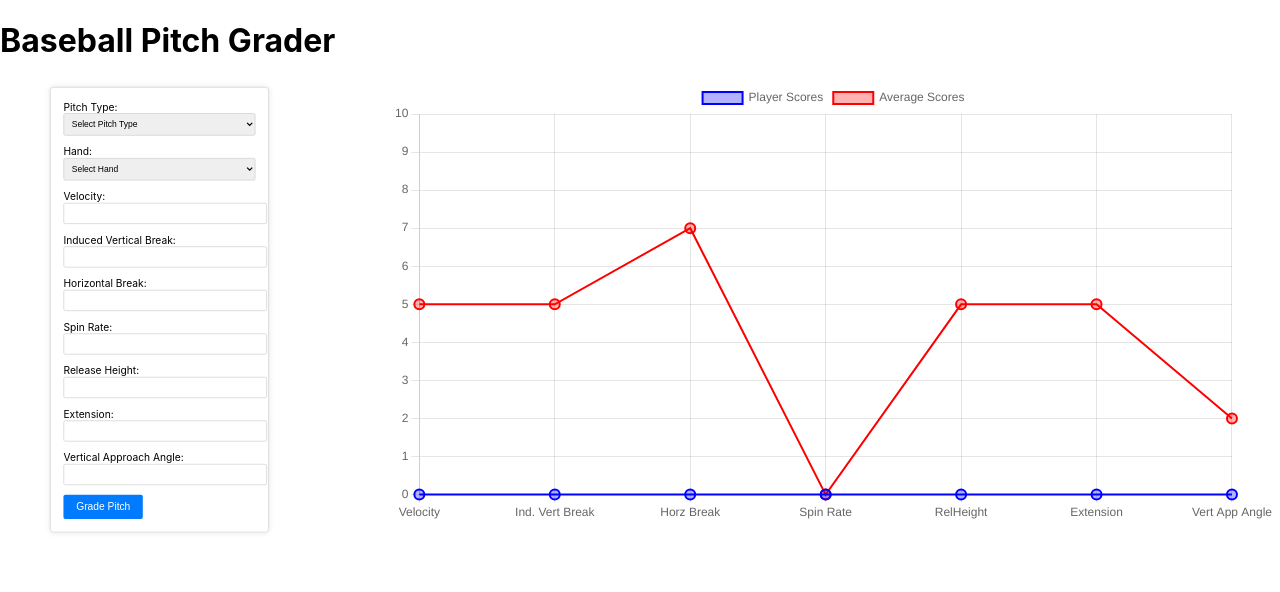
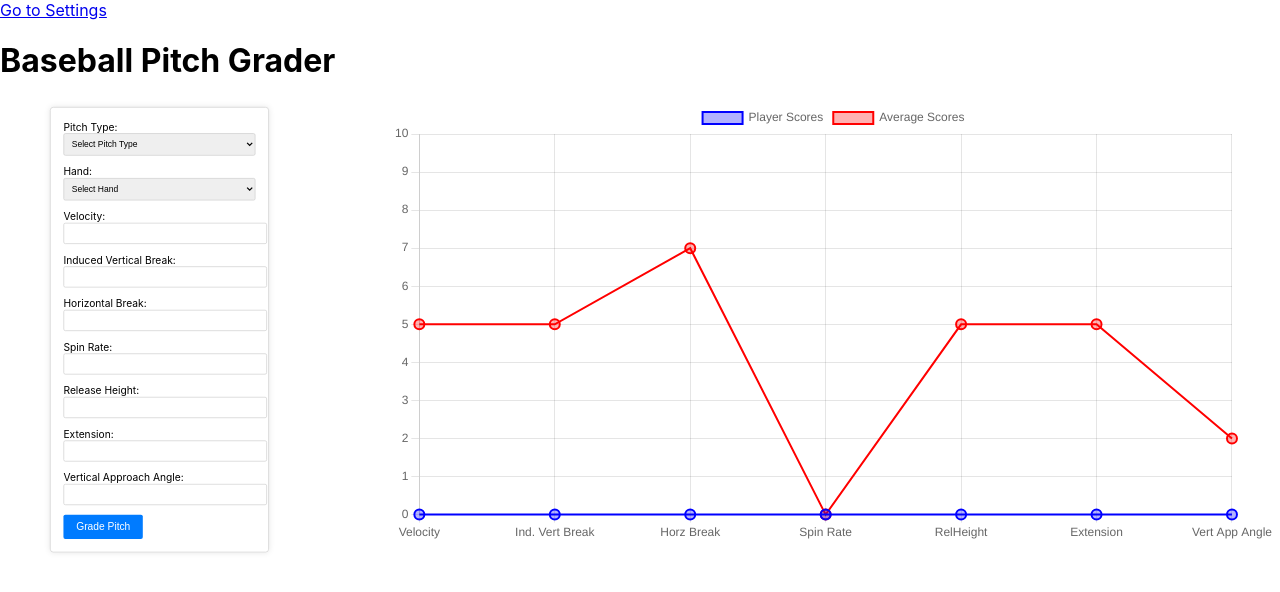
Before and after one commit to alexanderreese/CS495-AlabamaBaseball-GroupD, a React (Create React App) app in the folder baseball-pitch-grader/: page / in a window 1280 px wide. Shown: the top 592 px of the page. Built offline with nearby package versions, Linux system fonts and the light colour scheme.

Commit message:
Initial commit, skeleton settings page

```diff
--- a/baseball-pitch-grader/package.json
+++ b/baseball-pitch-grader/package.json
@@ -11,6 +11,7 @@
     "react": "^18.2.0",
     "react-chartjs-2": "^5.2.0",
     "react-dom": "^18.2.0",
+    "react-router-dom": "^6.16.0",
     "react-scripts": "5.0.1",
     "web-vitals": "^2.1.4"
   },
--- a/baseball-pitch-grader/src/App.js
+++ b/baseball-pitch-grader/src/App.js
@@ -1,34 +1,16 @@
-//import React from 'react';
-import React, { useState } from 'react';
-import PitchInputForm from './components/PitchInputForm';  // Import your PitchInputForm component
-import './components/PitchInputForm.css';  // Import the CSS file for styling
-import SettingsPage from './components/SettingsPage';  // Import your SettingsPage component
-import LineGraph from './components/LineGraph';
-import axios from 'axios';
+import React from 'react';
+import { BrowserRouter as Router, Route, Routes } from 'react-router-dom';
+import MainPage from './MainPage';
+import SettingsPage from './SettingsPage';
 
-const App = () => {
-  const [graphData, setGraphData] = useState([0,0,0,0,0,0,0]);
-
-  const handleSubmit = async () => {
-    // Assuming you update the graphData after fetching data
-    const fetchedData = await axios.post('http://localhost:5000/getScores');
-    const temp = fetchedData.data.finalScores;
-    setGraphData(temp);
-    console.log(graphData);
-  };
-
+function App() {
   return (
-    <div className="title">
-      <h1>Baseball Pitch Grader</h1>
-      <div className="container">
-        <div className="inputForm">
-          <PitchInputForm onSubmit={handleSubmit} />
-        </div>
-        <div className="graphContainer">
-          <LineGraph updateGraphData={graphData} />
-        </div>
-      </div>
-    </div>
+    <Router>
+      <Routes>
+        <Route path="/settings" element={<SettingsPage />} />
+        <Route path="/" element={<MainPage />} />
+      </Routes>
+    </Router>
   );
 }
 
--- /dev/null
+++ b/baseball-pitch-grader/src/MainPage.js
@@ -0,0 +1,38 @@
+//import React from 'react';
+import React, { useState } from 'react';
+import PitchInputForm from './components/PitchInputForm';  // Import your PitchInputForm component
+import './components/PitchInputForm.css';  // Import the CSS file for styling
+import LineGraph from './components/LineGraph';
+import axios from 'axios';
+import { Link } from 'react-router-dom';
+
+const MainPage = () => {
+  const [graphData, setGraphData] = useState([0,0,0,0,0,0,0]);
+
+  const handleSubmit = async () => {
+    // Assuming you update the graphData after fetching data
+    const fetchedData = await axios.post('http://localhost:5000/getScores');
+    const temp = fetchedData.data.finalScores;
+    setGraphData(temp);
+    console.log(graphData);
+  };
+
+  return (
+    <div className="title">
+      <div>
+        <Link to="/settings">Go to Settings</Link>
+      </div>
+      <h1>Baseball Pitch Grader</h1>
+      <div className="container">
+        <div className="inputForm">
+          <PitchInputForm onSubmit={handleSubmit} />
+        </div>
+        <div className="graphContainer">
+          <LineGraph updateGraphData={graphData} />
+        </div>
+      </div>
+    </div>
+  );
+}
+
+export default MainPage;
--- /dev/null
+++ b/baseball-pitch-grader/src/SettingsPage.js
@@ -0,0 +1,19 @@
+// SettingsPage.js
+import React from 'react';
+import Settings from './components/Settings';
+import { Link } from 'react-router-dom';
+
+function SettingsPage() {
+  return (
+    <div>
+        <div>
+            <Link to="/">Go to Main Page</Link>
+        </div>
+        <div className="Settings">
+            <Settings/>
+        </div>
+    </div>
+  );
+}
+
+export default SettingsPage;
--- /dev/null
+++ b/baseball-pitch-grader/src/components/Settings.js
@@ -0,0 +1,27 @@
+//Settings.js
+import React, { useState } from 'react';
+
+const Settings = () => {
+  const [metrics, setMetrics] = useState(defaultMetrics);
+
+  const handleSave = () => {
+    // Save the updated metrics to the configuration file or a database
+    // You can use local storage, server, or any other persistence mechanism
+    console.log('Metrics Saved:', metrics);
+  };
+
+  return (
+    <div>
+      <h2>Metrics Settings</h2>
+      {/* Render input fields for editing metrics */}
+      <label>
+        Speed:
+        <input type="number" value={metrics.speed} onChange={(e) => setMetrics({ ...metrics, speed: e.target.value })} />
+      </label>
+      {/* Repeat for other metrics */}
+      <button onClick={handleSave}>Save</button>
+    </div>
+  );
+};
+
+export default Settings;
```
Also changed, not shown: 1 other file (tests, documents, lock files or other folders).
